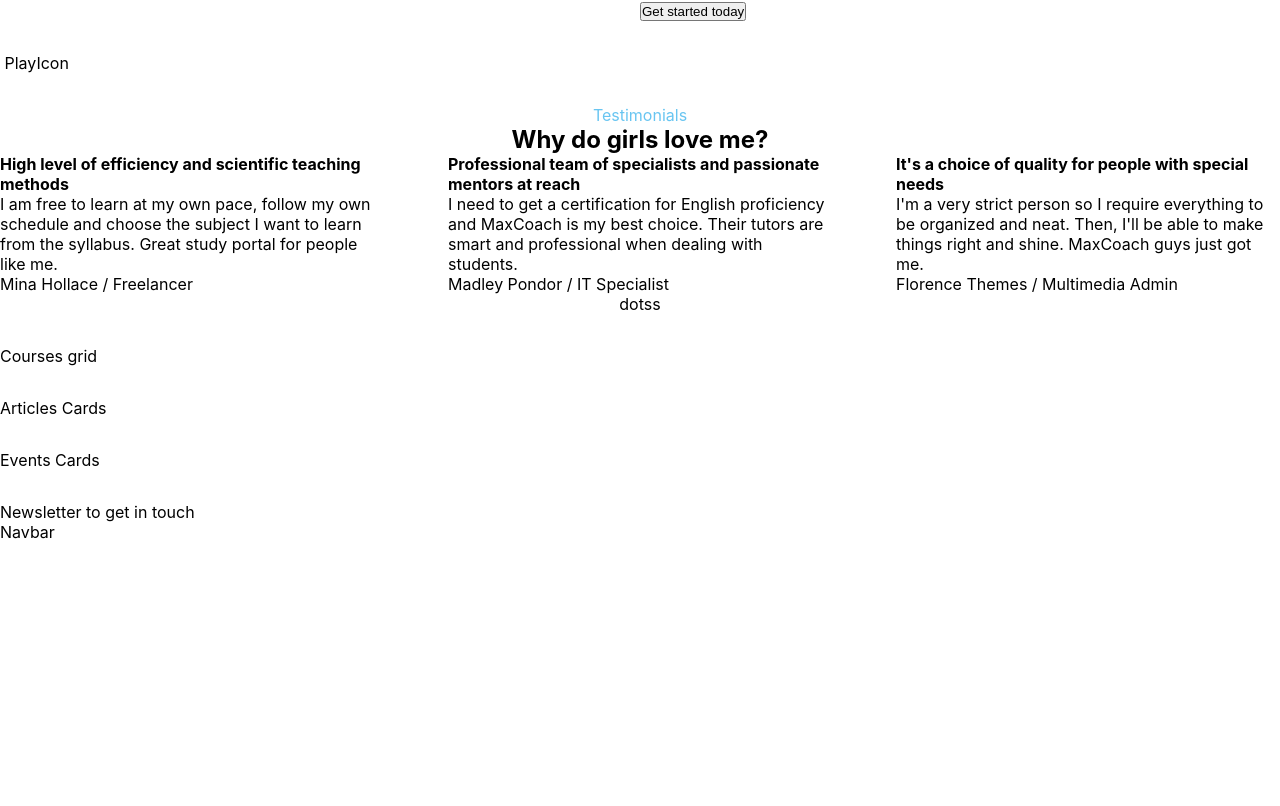
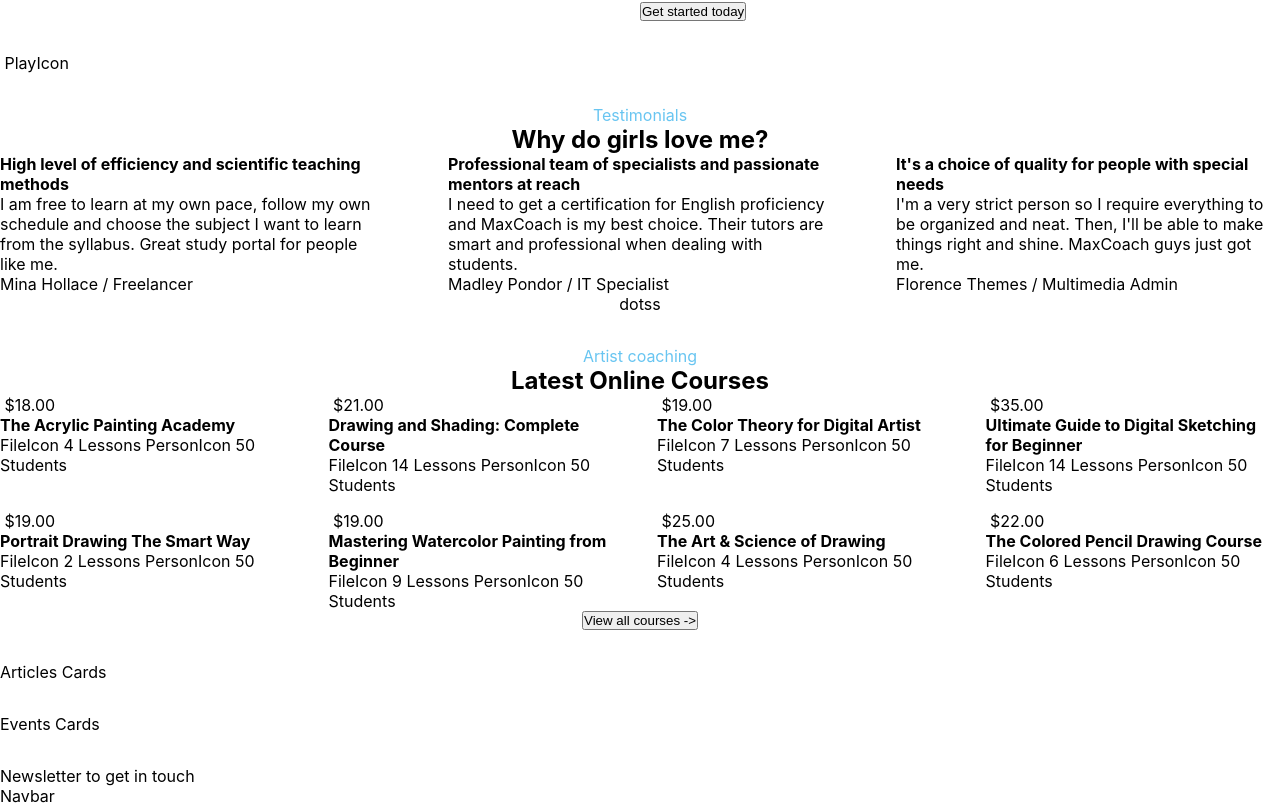
Before and after one commit to FrancescoLimpias/proj-html-vuejs, a Vue app: page / in a window 1280 px wide. Shown: the part 461-1267 px from the top of the page. Before the commit the page ends 1003 px from the top, so only its background shows below. Built offline with nearby package versions, Linux system fonts and the light colour scheme.

Commit message:
AppMain added section.courses base style

```diff
--- a/src/components/AppMain.vue
+++ b/src/components/AppMain.vue
@@ -88,7 +88,34 @@
 
         <!-- Section: courses -->
         <section class="courses">
-            Courses grid
+            <span class="style-signature">
+                Artist coaching
+            </span>
+            <h2>
+                Latest Online Courses
+            </h2>
+            <ul>
+                <li v-for="course in contents.courses">
+                    <img src="" alt="">
+                    <span class="price">
+                        &#x24;{{ course.price.toFixed(2) }}
+                    </span>
+                    <h4>
+                        {{ course.title }}
+                    </h4>
+                    <span class="info">
+                        FileIcon
+                        {{ course.lessons }} Lessons
+                    </span>
+                    <span class="info">
+                        PersonIcon
+                        {{ course.capacity }} Students
+                    </span>
+                </li>
+            </ul>
+            <button>
+                View all courses ->
+            </button>
         </section>
 
         <!-- Section: articles -->
@@ -149,5 +176,23 @@
         flex-direction: column;
         align-items: center;
     }
+
+    .courses {
+        display: flex;
+        flex-direction: column;
+        align-items: center;
+
+        ul {
+            display: flex;
+            justify-content: space-between;
+            flex-wrap: wrap;
+            gap: 1rem;
+            list-style-type: none;
+
+            li {
+                flex: 0 0 23%;
+            }
+        }
+    }
 }
 </style>
--- a/src/contents.js
+++ b/src/contents.js
@@ -109,3 +109,56 @@
             undefined,
         ],
     );
+
+// Courses
+createContentType("courses", "path", "price", "title", "lessons", "capacity")
+    (
+        [
+            undefined,
+            18,
+            "The Acrylic Painting Academy",
+            4, 50,
+        ],
+        [
+            undefined,
+            21,
+            "Drawing and Shading: Complete Course",
+            14, 50,
+        ],
+        [
+            undefined,
+            19,
+            "The Color Theory for Digital Artist",
+            7, 50,
+        ],
+        [
+            undefined,
+            35,
+            "Ultimate Guide to Digital Sketching for Beginner",
+            14, 50,
+        ],
+        [
+            undefined,
+            19,
+            "Portrait Drawing The Smart Way",
+            2, 50,
+        ],
+        [
+            undefined,
+            19,
+            "Mastering Watercolor Painting from Beginner",
+            9, 50,
+        ],
+        [
+            undefined,
+            25,
+            "The Art & Science of Drawing",
+            4, 50,
+        ],
+        [
+            undefined,
+            22,
+            "The Colored Pencil Drawing Course",
+            6, 50,
+        ]
+    );
```
